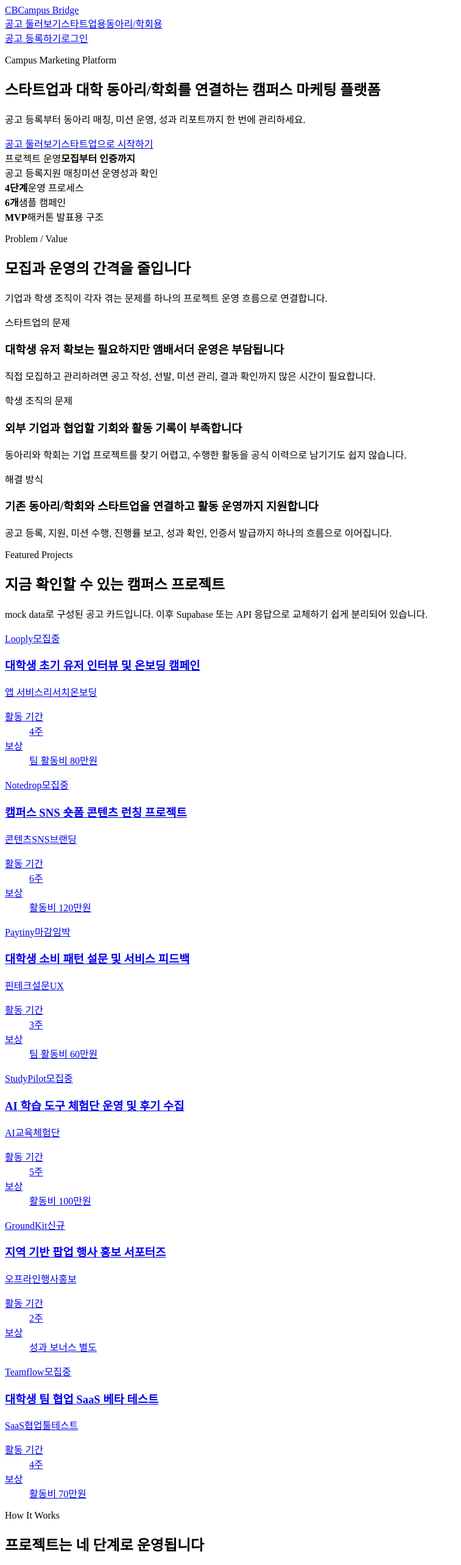
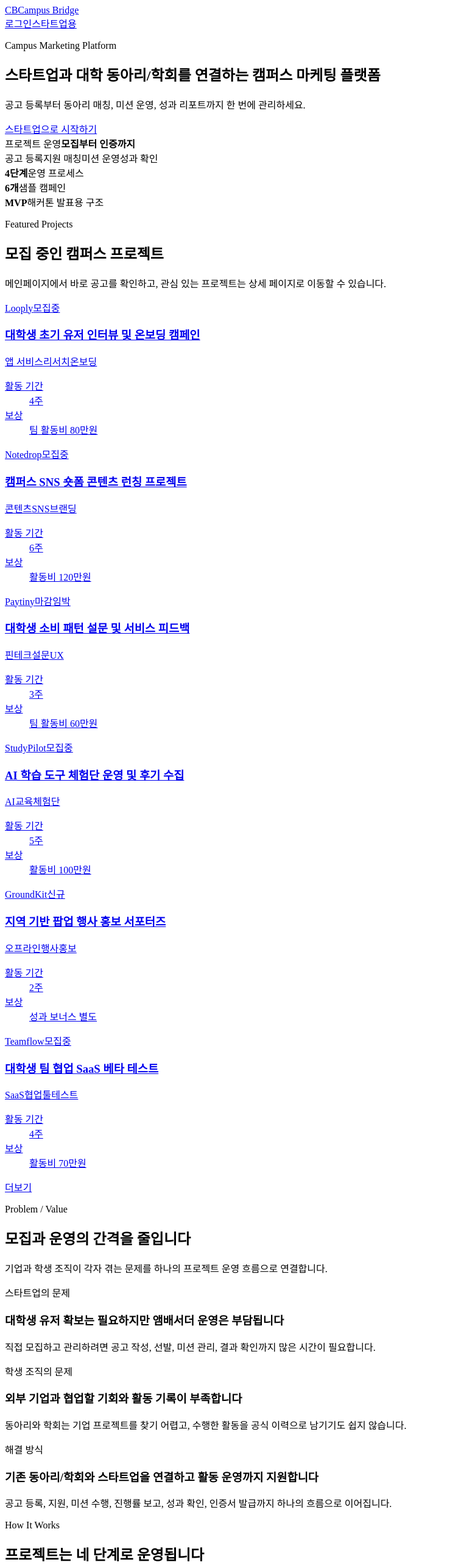
Before and after one commit to pgh4131/dwnc_group_hackathon, a React (Vite) app: page / in a window 1280 px wide. Shown: the top 2566 px of the page at 61% size, without its empty margins (0-757 px from the left). Built offline with nearby package versions, Linux system fonts and the light colour scheme; the HTML template or start-up script is replaced by a standard one.

Commit message:
메인페이지 헤더와 공고 노출 방식 수정

```diff
--- a/src/App.jsx
+++ b/src/App.jsx
@@ -10,11 +10,11 @@ import { featuredProjects, homepageCopy } from './data/homepage.js';
 export default function App() {
   return (
     <div className="app-shell">
-      <Header copy={homepageCopy} />
+      <Header copy={homepageCopy} isAuthenticated={false} />
       <main>
         <HeroSection copy={homepageCopy.hero} />
+        <FeaturedProjectsSection projects={featuredProjects} copy={homepageCopy.projects} />
         <ValueSection items={homepageCopy.values} />
-        <FeaturedProjectsSection projects={featuredProjects} />
         <HowItWorksSection steps={homepageCopy.steps} />
         <UserTypeCTASection cards={homepageCopy.userCtas} />
       </main>
--- a/src/components/FeaturedProjectsSection.jsx
+++ b/src/components/FeaturedProjectsSection.jsx
@@ -1,13 +1,13 @@
 import SectionHeading from './SectionHeading.jsx';
 
-export default function FeaturedProjectsSection({ projects }) {
+export default function FeaturedProjectsSection({ projects, copy }) {
   return (
     <section className="featured-section section-spacing">
       <div className="section-wrap">
         <SectionHeading
           eyebrow="Featured Projects"
-          title="지금 확인할 수 있는 캠퍼스 프로젝트"
-          description="mock data로 구성된 공고 카드입니다. 이후 Supabase 또는 API 응답으로 교체하기 쉽게 분리되어 있습니다."
+          title="모집 중인 캠퍼스 프로젝트"
+          description="메인페이지에서 바로 공고를 확인하고, 관심 있는 프로젝트는 상세 페이지로 이동할 수 있습니다."
         />
         <div className="project-grid">
           {projects.map((project) => (
@@ -35,6 +35,11 @@ export default function FeaturedProjectsSection({ projects }) {
             </a>
           ))}
         </div>
+        <div className="project-more">
+          <a className="button button-secondary button-large" href={copy.moreHref}>
+            {copy.moreLabel}
+          </a>
+        </div>
       </div>
     </section>
   );
--- a/src/components/Header.jsx
+++ b/src/components/Header.jsx
@@ -1,4 +1,8 @@
-export default function Header({ copy }) {
+export default function Header({ copy, isAuthenticated = false }) {
+  const navigationItems = isAuthenticated
+    ? [...copy.navigation, ...copy.authenticatedNavigation]
+    : copy.navigation;
+
   return (
     <header className="site-header">
       <a className="brand" href="/" aria-label={`${copy.serviceName} 홈`}>
@@ -6,13 +10,17 @@ export default function Header({ copy }) {
         <span>{copy.serviceName}</span>
       </a>
 
+      {navigationItems.length > 0 ? (
         <nav className="main-nav" aria-label="주요 메뉴">
-        {copy.navigation.map((item) => (
+          {navigationItems.map((item) => (
             <a key={item.href} href={item.href}>
               {item.label}
             </a>
           ))}
         </nav>
+      ) : (
+        <div />
+      )}
 
       <div className="header-actions">
         {copy.headerActions.map((action) => (
--- a/src/data/homepage.js
+++ b/src/data/homepage.js
@@ -1,22 +1,16 @@
 export const homepageCopy = {
   serviceName: 'Campus Bridge',
-  navigation: [
-    { label: '공고 둘러보기', href: '/projects' },
-    { label: '스타트업용', href: '/startup' },
-    { label: '동아리/학회용', href: '/clubs' },
-  ],
+  navigation: [],
+  authenticatedNavigation: [{ label: '동아리/학회용', href: '/clubs' }],
   headerActions: [
-    { label: '공고 등록하기', href: '/projects/new', variant: 'primary' },
     { label: '로그인', href: '/login', variant: 'secondary' },
+    { label: '스타트업용', href: '/startup', variant: 'primary' },
   ],
   hero: {
     eyebrow: 'Campus Marketing Platform',
     title: '스타트업과 대학 동아리/학회를 연결하는 캠퍼스 마케팅 플랫폼',
     description: '공고 등록부터 동아리 매칭, 미션 운영, 성과 리포트까지 한 번에 관리하세요.',
-    actions: [
-      { label: '공고 둘러보기', href: '/projects', variant: 'primary' },
-      { label: '스타트업으로 시작하기', href: '/startup', variant: 'secondary' },
-    ],
+    actions: [{ label: '스타트업으로 시작하기', href: '/startup', variant: 'primary' }],
     stats: [
       { value: '4단계', label: '운영 프로세스' },
       { value: '6개', label: '샘플 캠페인' },
@@ -66,8 +60,8 @@ export const homepageCopy = {
       audience: '스타트업용',
       title: '캠퍼스 마케팅을 빠르게 시작하세요',
       description: '검증된 학생 조직과 연결해 대학생 타깃 캠페인을 작게 시작하고 명확하게 관리하세요.',
-      buttonLabel: '공고 등록하기',
-      href: '/projects/new',
+      buttonLabel: '스타트업용으로 이동',
+      href: '/startup',
     },
     {
       audience: '동아리/학회용',
@@ -80,6 +74,10 @@ export const homepageCopy = {
   footer: {
     description:
       'Campus Bridge는 스타트업과 대학 동아리/학회를 연결해 캠퍼스 마케팅 프로젝트를 운영하는 해커톤 MVP입니다.',
+  },
+  projects: {
+    moreLabel: '더보기',
+    moreHref: '/projects',
   },
 };
 
--- a/src/styles.css
+++ b/src/styles.css
@@ -348,6 +348,12 @@ a {
   gap: 18px;
 }
 
+.project-more {
+  display: flex;
+  justify-content: center;
+  margin-top: 30px;
+}
+
 .project-card {
   display: flex;
   min-height: 292px;
```
Lines whose indentation alone changed are shown as unchanged.
